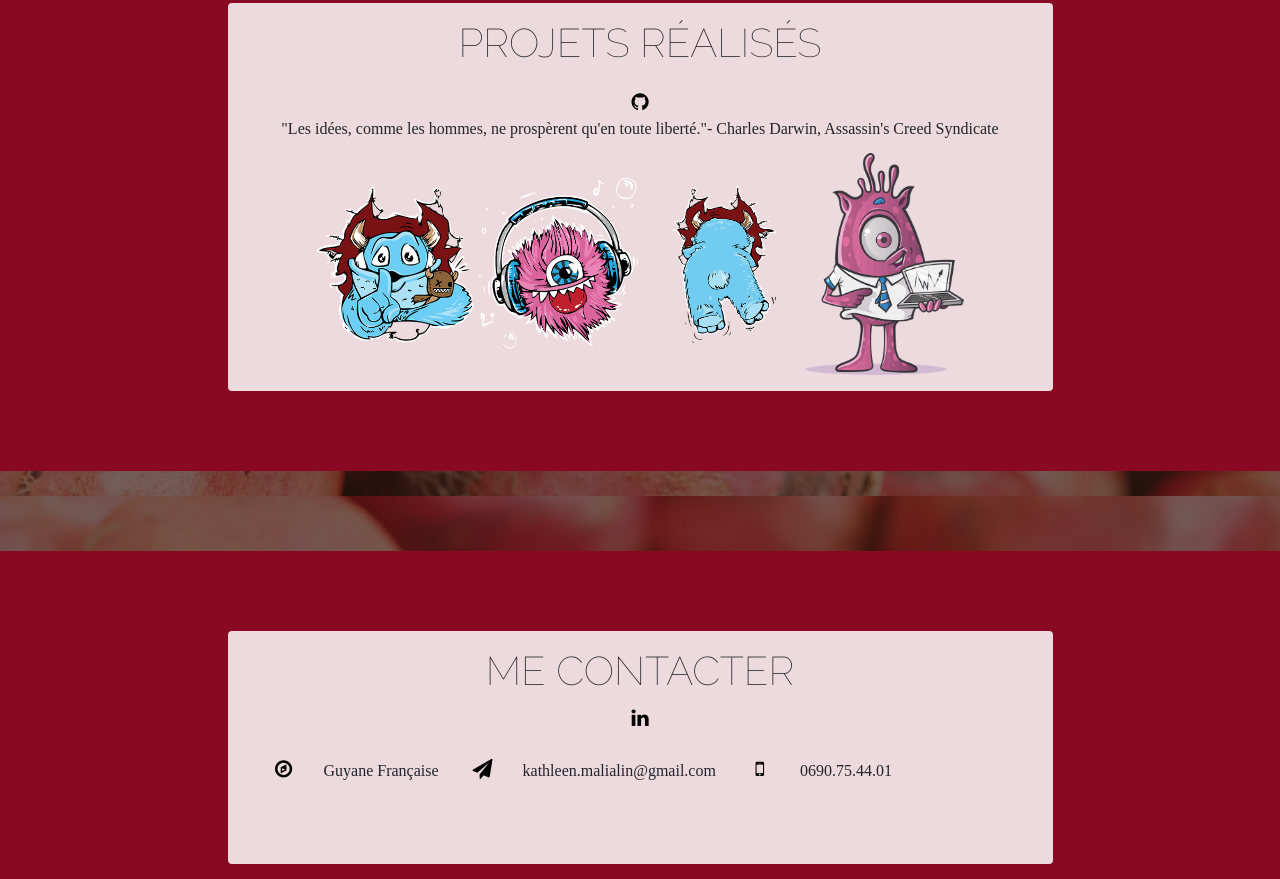
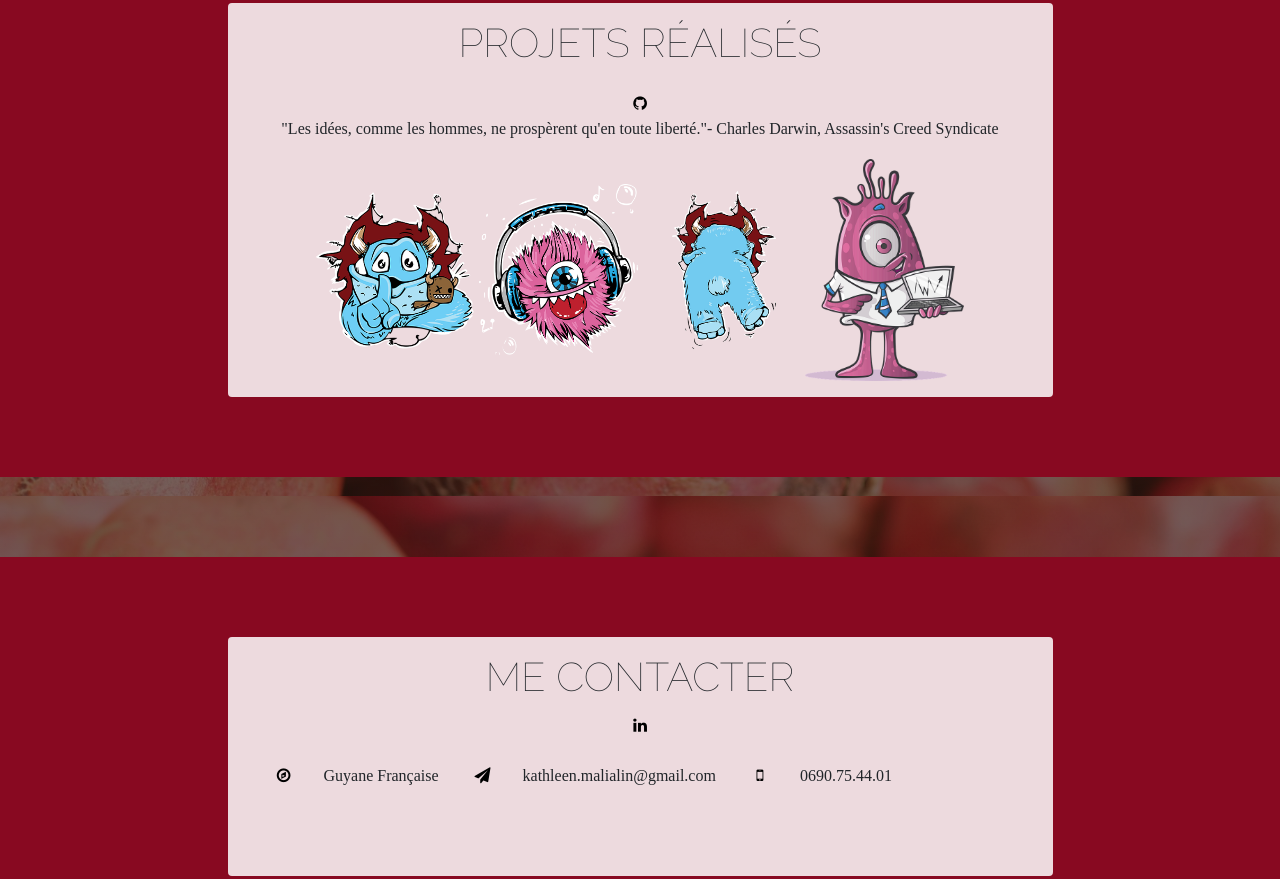
Before and after one commit to Kath97/kath97.github.io, a website: page index.html in a window 1280 px wide. Shown: the part 1104-1983 px from the top of the page. Drawn offline with nearby package versions, Linux system fonts and the light colour scheme.

Commit message:
chge-px-rem

```diff
--- a/css/style.css
+++ b/css/style.css
@@ -56,7 +56,7 @@
 .peax-book {
     width: 20%;
     height: auto;
-    padding-top:10px;
+    padding-top:1rem;
     float:center;
 
 }
@@ -74,7 +74,7 @@
 
 /* Contact icons */
 #icones {
-    height: 90px;
+    height: 6rem;
     text-align: left;
     font-family: 'Bitter', serif;
 }
@@ -85,9 +85,8 @@
 
 /* Style all font awesome icons */
 .fa {
-    padding: 1px;
-    font-size: 20px;
-    width: 80px;
+    font-size: 1rem;
+    width: 5rem;
     text-align: center;
     text-decoration: none;
     background: none;
@@ -100,5 +99,5 @@
 }
 
 #title-txt {
-    font-size: 40px;
+    font-size: 2.5rem;
 }
```
